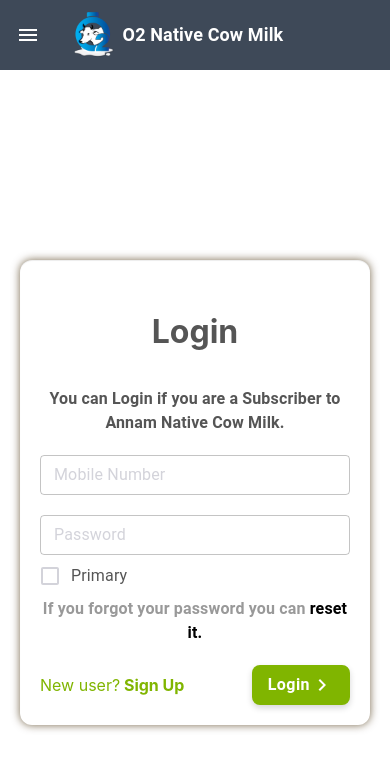
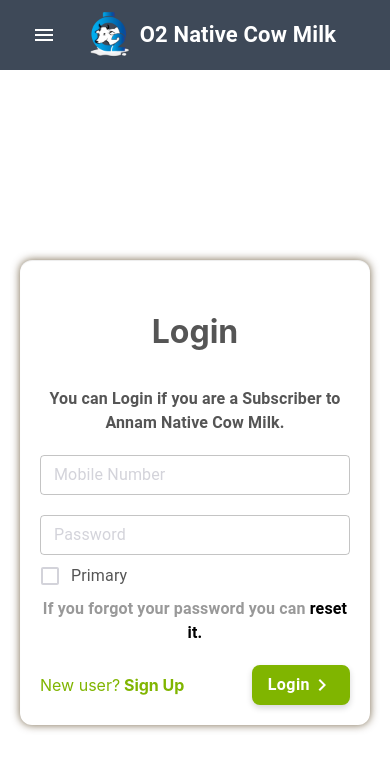
Before and after one commit to prakashpravi/e-comm, a React (Create React App) app: page /login in a window 390 px wide. Shown: the top 770 px of the page. Built offline with nearby package versions, Linux system fonts and the light colour scheme.

Commit message:
header ui

```diff
--- a/src/components/top_navbar.js
+++ b/src/components/top_navbar.js
@@ -1,6 +1,6 @@
 import React from 'react';
 // {* -------------topnavbar  import  compoents -------------*}
-import { AppBar, Toolbar, IconButton, Typography, Button, Hidden, Drawer, ListItem, List, ListItemText } from '@material-ui/core';
+import { AppBar, Toolbar, IconButton, Typography, Button, Hidden, Drawer, ListItem, List, ListItemText, Container } from '@material-ui/core';
 import { makeStyles } from '@material-ui/core/styles';
 import { withRouter } from "react-router-dom";
 import MenuIcon from '@material-ui/icons/Menu';
@@ -26,7 +26,10 @@
   },
   title: {
     flexGrow: 1,
-    fontWeight: "bold"
+    fontWeight: "bold",
+    [theme.breakpoints.down('xs')]: {
+      fontSize: 22,
+    },
   }, li: {
     fontSize: 12,
     padding: "8px 26px",
@@ -92,6 +95,7 @@
     <div className={classes.root}>
       {/* // {* -------------topnavbar  componts -------------*} */}
       <AppBar position="static" style={{ background: "#3E4958" }}>
+        <Container>
           <Toolbar>
             <IconButton edge="start" className={classes.menuButton} color="inherit" aria-label="menu">
               <Hidden mdUp>
@@ -109,6 +113,7 @@
               <Button color="inherit" className={classes.li}><ShoppingCartIcon /> cart</Button>
             </Hidden>
           </Toolbar>
+        </Container>
       </AppBar>
 
       <Drawer anchor={"left"} open={state.open} onClose={() => toggleDrawer()} className={classes.main}>
```
Lines whose indentation alone changed are shown as unchanged.
